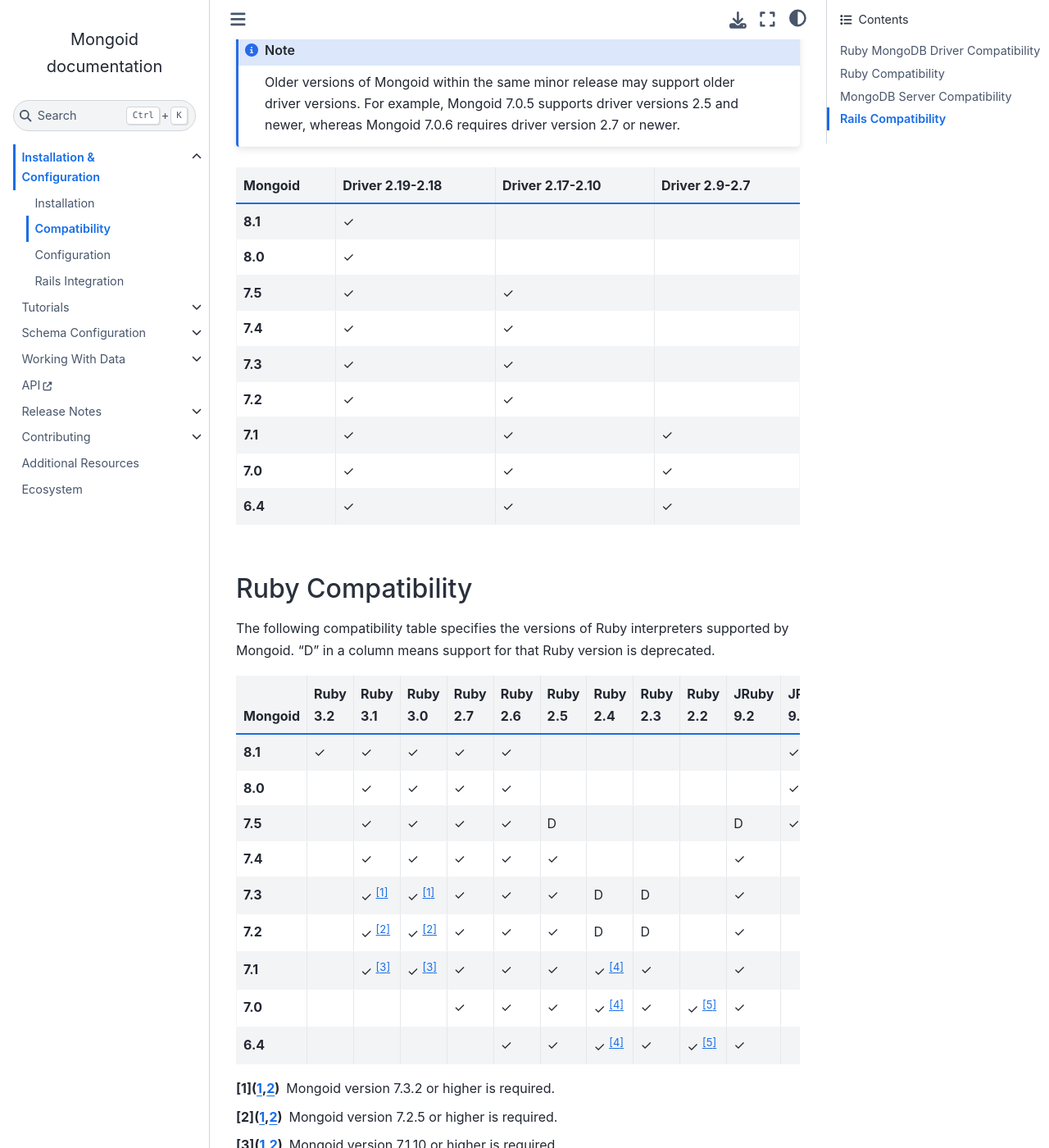
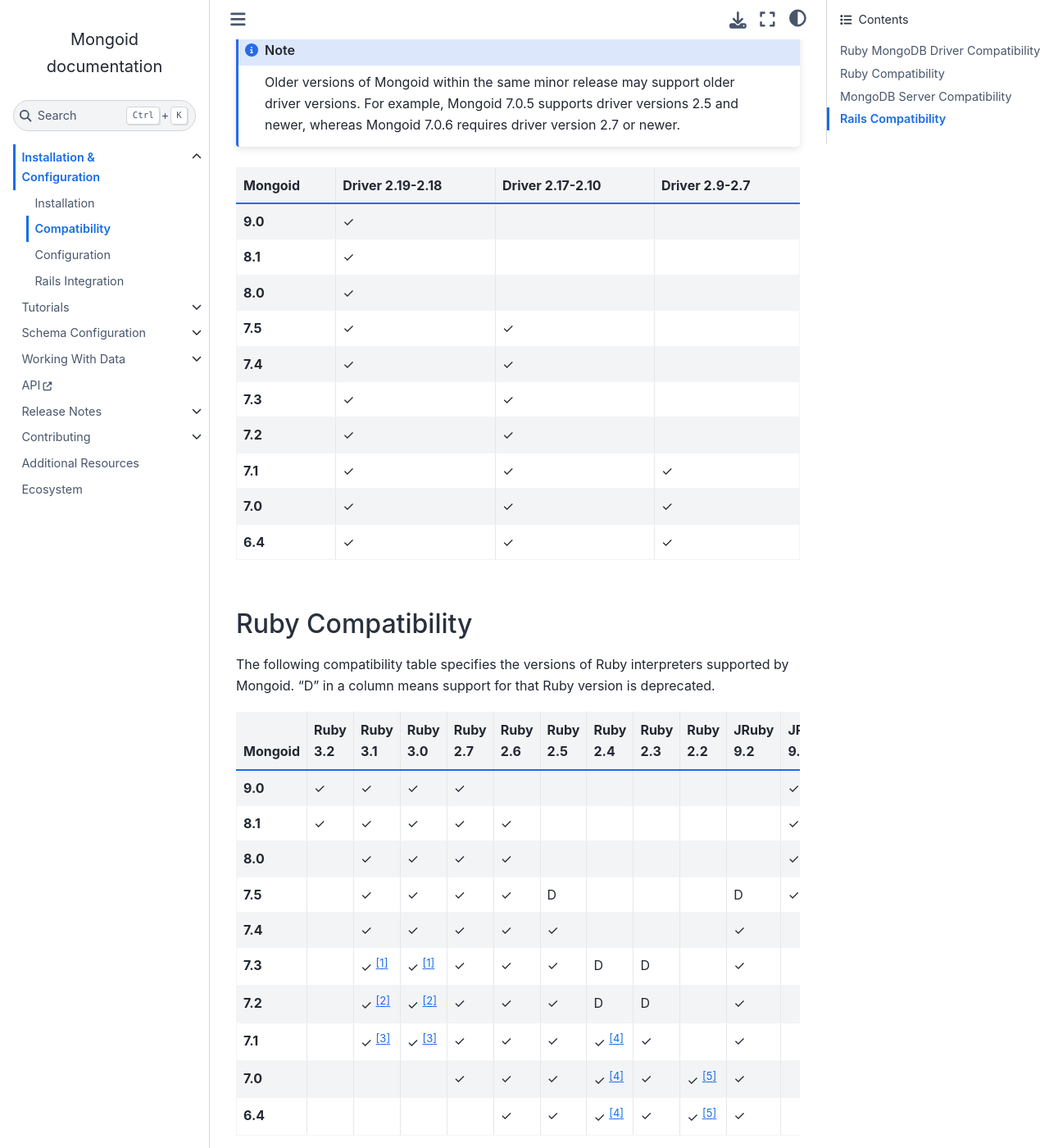
Before and after one commit to i80and/docs-mongoid, a Sphinx documentation site: the page built from docs/reference/compatibility.txt, in a window 1280 px wide and 1400 px high, scrolled down 484 px. Shown: the whole window at 82% size. Built offline with Sphinx 7.4.7 and the Sphinx Book theme 1.1.4, drawn with Linux system fonts in a browser that asks for light colours; some of the changed text lies outside the part shown.

Commit message:
MONGOID-5575 - Add JRuby 9.4 (#5759)
Co-authored-by: Dmitry Rybakov <dmitry.rybakov@mongodb.com>

```diff
--- a/docs/reference/compatibility.txt
+++ b/docs/reference/compatibility.txt
@@ -33,6 +33,11 @@ specified Mongoid versions.
      - Driver 2.19-2.18
      - Driver 2.17-2.10
      - Driver 2.9-2.7
+
+   * - 9.0
+     - |checkmark|
+     -
+     -
 
    * - 8.1
      - |checkmark|
@@ -104,6 +109,21 @@ is deprecated.
      - Ruby 2.2
      - JRuby 9.2
      - JRuby 9.3
+     - JRuby 9.4
+
+   * - 9.0
+     - |checkmark|
+     - |checkmark|
+     - |checkmark|
+     - |checkmark|
+     -
+     -
+     -
+     -
+     -
+     -
+     - |checkmark|
+     - |checkmark|
 
    * - 8.1
      - |checkmark|
@@ -117,6 +137,7 @@ is deprecated.
      -
      -
      - |checkmark|
+     -
 
 
    * - 8.0
@@ -131,6 +152,7 @@ is deprecated.
      -
      -
      - |checkmark|
+     -
 
    * - 7.5
      -
@@ -144,6 +166,7 @@ is deprecated.
      -
      - D
      - |checkmark|
+     -
 
    * - 7.4
      -
@@ -156,6 +179,7 @@ is deprecated.
      -
      -
      - |checkmark|
+     -
      -
 
    * - 7.3
@@ -170,6 +194,7 @@ is deprecated.
      -
      - |checkmark|
      -
+     -
 
    * - 7.2
      -
@@ -182,6 +207,7 @@ is deprecated.
      - D
      -
      - |checkmark|
+     -
      -
 
    * - 7.1
@@ -196,6 +222,7 @@ is deprecated.
      -
      - |checkmark|
      -
+     -
 
    * - 7.0
      -
@@ -209,6 +236,7 @@ is deprecated.
      - |checkmark| [#ruby-2.2]_
      - |checkmark|
      -
+     -
 
    * - 6.4
      -
@@ -221,6 +249,7 @@ is deprecated.
      - |checkmark|
      - |checkmark| [#ruby-2.2]_
      - |checkmark|
+     -
      -
 
 .. [#mongoid-7.3-ruby-3.0] Mongoid version 7.3.2 or higher is required.
@@ -266,6 +295,19 @@ and will be removed in a next version.
      - MongoDB 3.2
      - MongoDB 3.0
      - MongoDB 2.6
+
+   * - 9.0
+     - |checkmark|
+     - |checkmark|
+     - |checkmark|
+     - |checkmark|
+     - |checkmark|
+     - |checkmark|
+     - |checkmark|
+     -
+     -
+     -
+     -
 
    * - 8.1
      - |checkmark|
@@ -406,6 +448,14 @@ are supported by Mongoid.
      - Rails 5.2
      - Rails 5.1
 
+   * - 9.0
+     - |checkmark| [#rails-7.1]_
+     - |checkmark|
+     - |checkmark|
+     - |checkmark|
+     -
+     -
+
    * - 8.1
      - |checkmark| [#rails-7.1]_
      - |checkmark|
```
